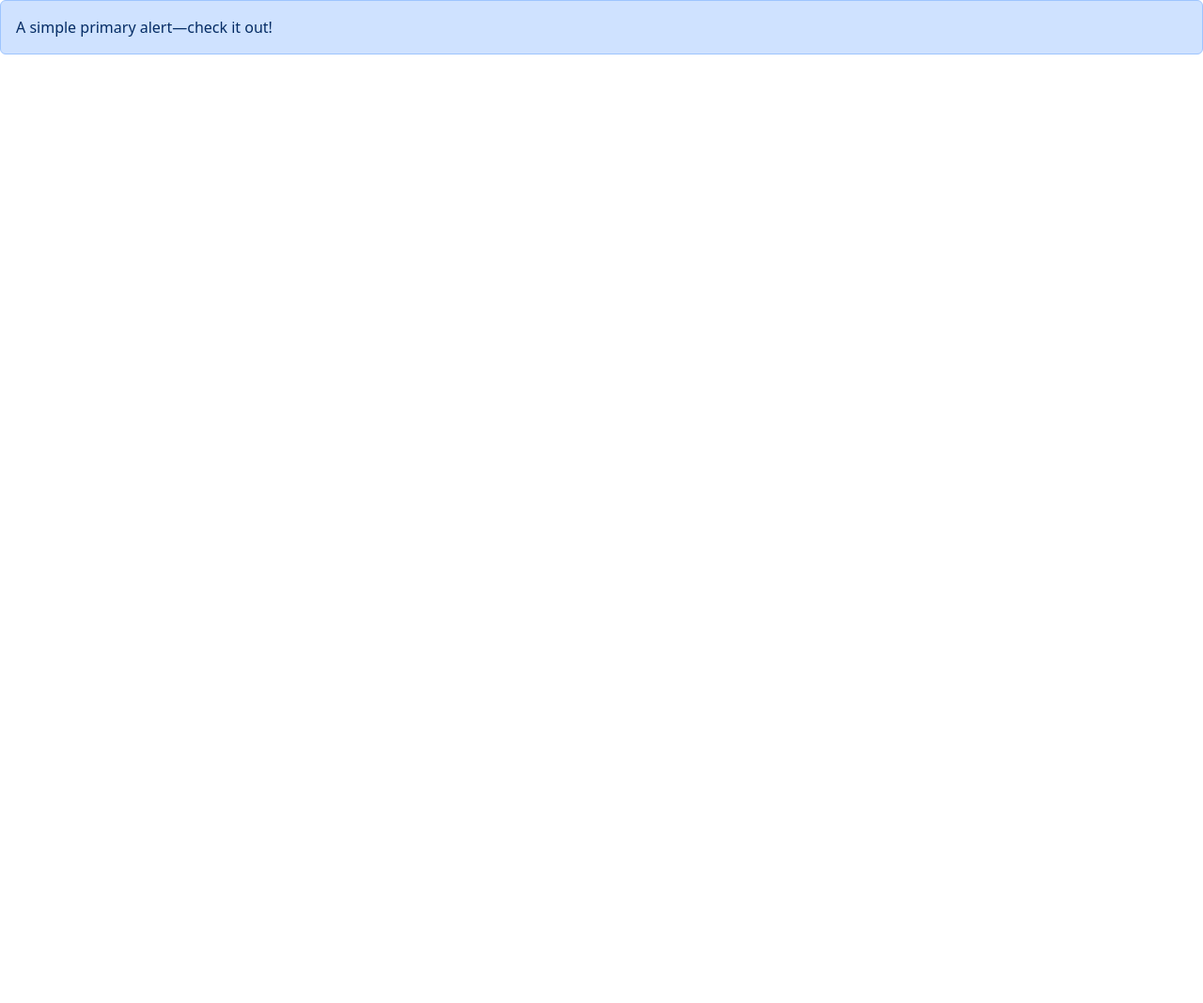
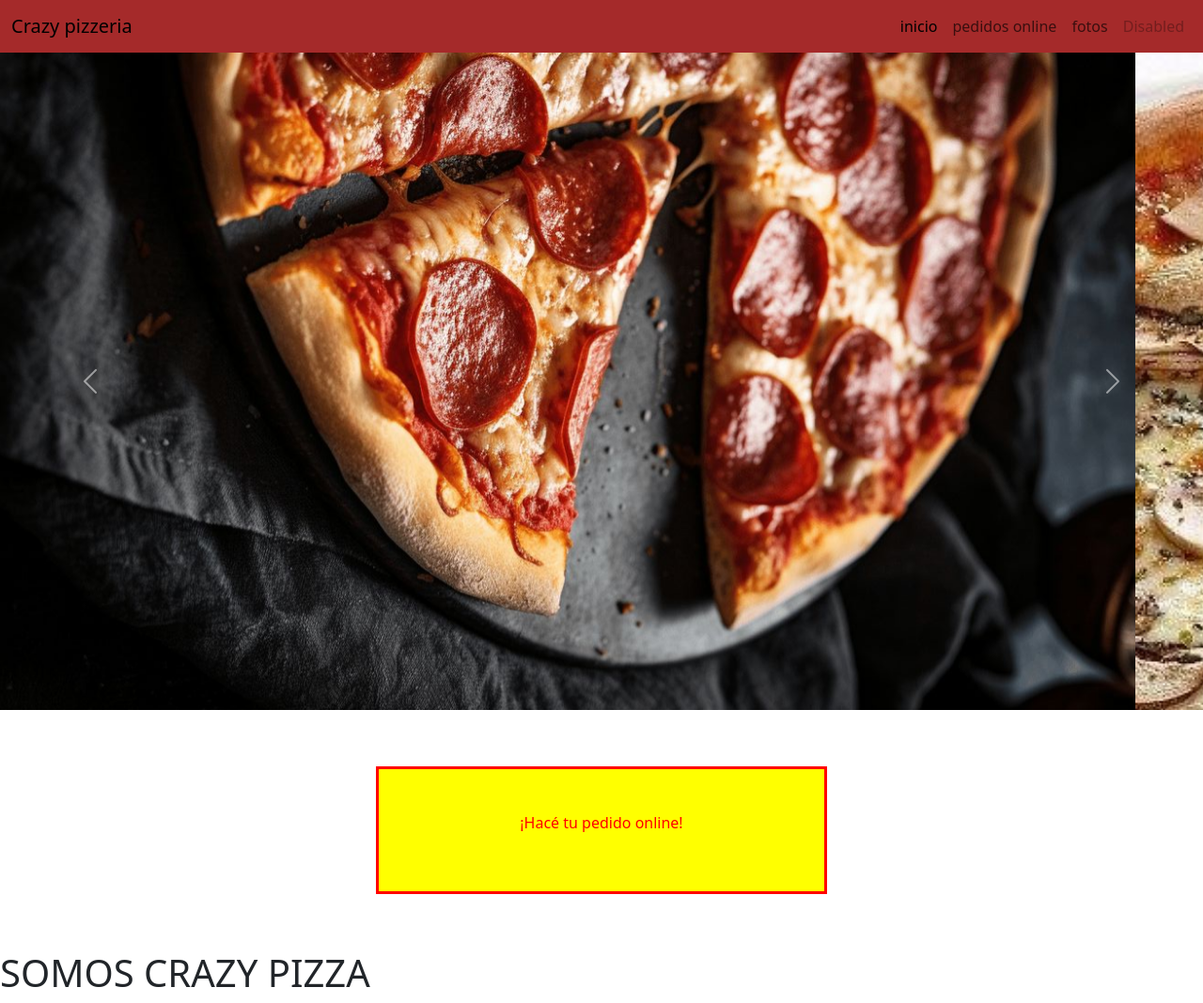
Before and after one commit to rocioizzo/mi-repositorio, a website: page index.html in a window 1280 px wide. Shown: the whole page at 94% size. Before the commit the page ends 800 px from the top, so only its background shows below. Drawn offline with nearby package versions, Linux system fonts and the light colour scheme.

Commit message:
actualizacion

```diff
--- a/index.html
+++ b/index.html
@@ -3,13 +3,69 @@
 <head>
     <meta charset="UTF-8">
     <meta name="viewport" content="width=device-width, initial-scale=1.0">
-    <title>Pizza el tano</title>
+    <title>crazy pizzeria</title>
+    <!--CSS-->
+   <link rel="stylesheet" href="style.css">
+   <!--BOOTSTRAP-->
 <link rel="stylesheet" href="https://cdn.jsdelivr.net/npm/bootstrap@5.3.3/dist/css/bootstrap.min.css">
-<script src="https://cdn.jsdelivr.net/npm/bootstrap@5.3.3/dist/js/bootstrap.bundle.min.js"></script>
 <body>
-    <div class="alert alert-primary" role="alert">
-        A simple primary alert—check it out!
+   <header>
+
+    <nav class="navbar navbar-expand-sm bg-navbar">
+      <div class="container-fluid">
+        <a class="navbar-brand" href="#">Crazy pizzeria</a>
+        <button class="navbar-toggler" type="button" data-bs-toggle="collapse" data-bs-target="#navbarNavAltMarkup" aria-controls="navbarNavAltMarkup" aria-expanded="false" aria-label="Toggle navigation">
+          <span class="navbar-toggler-icon"></span>
+        </button>
+        <div class="collapse navbar-collapse" id="navbarNavAltMarkup">
+          <div class="navbar-nav ms-auto">
+            <a class="nav-link active" aria-current="page" href="#">inicio</a>
+            <a class="nav-link" href="/pedidos-online.html">pedidos online</a>
+            <a class="nav-link" href="#">fotos</a>
+            <a class="nav-link disabled" aria-disabled="true">Disabled</a>
+
+          </div>
+        </div>
       </div>
+    </nav>
+      </div>
+    </div>
 
+
+
+      <div id="carouselExampleAutoplaying" class="carousel slide" data-bs-ride="carousel">
+        <div class="carousel-inner">
+          <div class="carousel-item active">
+            <img src="/img-pizzas/Homemade Pepperoni Pizza [1_75 Hours] - Chasety.jpg" class="d-block w-100" alt="...">
+          </div>
+          <div class="carousel-item">
+            <img src="/img-pizzas/Mushrooms, pizza de cogumelos.jpg" class="d-block w-100" alt="...">
+          </div>
+          <div class="carousel-item">
+            <img src="/img-pizzas/ac325495-2f33-448e-9391-8c32f804e3ad.jpg" class="d-block w-100" alt="...">
+          </div>
+        </div>
+        <button class="carousel-control-prev" type="button" data-bs-target="#carouselExampleAutoplaying" data-bs-slide="prev">
+          <span class="carousel-control-prev-icon" aria-hidden="true"></span>
+          <span class="visually-hidden">Previous</span>
+        </button>
+        <button class="carousel-control-next" type="button" data-bs-target="#carouselExampleAutoplaying" data-bs-slide="next">
+          <span class="carousel-control-next-icon" aria-hidden="true"></span>
+          <span class="visually-hidden">Next</span>
+        </button>
+      </div>
+    </header>
+    <main>
+    <div class="flex-container">
+      <p>¡Hacé tu pedido online!</p>
+    </div>
+     <div>
+      <h1> SOMOS  <span class="resaltar"> CRAZY PIZZA </span> </h1>
+     </div>
+
+
+
+   </header>
+   <script src="https://cdn.jsdelivr.net/npm/bootstrap@5.3.3/dist/js/bootstrap.bundle.min.js"></script>
 </body>
 </html>
--- /dev/null
+++ b/style.css
@@ -0,0 +1,17 @@
+.bg-navbar{
+    background-color: brown;
+}
+.carousel-item{
+    max-height: 700px;
+
+}
+.flex-container{
+    display: flex;
+    background-color: yellow;
+    color: red;
+    justify-content: center;
+    padding: 45px;
+    margin: 60px 400px 60px 400px;
+    border: solid
+
+}
```
Also changed, not shown: SCSS/styles.scss (added, +9 -0 lines), package.json (added, +15 -0 lines), img-pizzas/53ffe39c-1cb6-41f0-9c8f-de7664ab0036.jpg (added), img-pizzas/Homemade Pepperoni Pizza [1_75 Hours] - Chasety.jpg (added), img-pizzas/Homemade Pizza Dough - Pepper Delight.jpg (added), img-pizzas/Mushrooms, pizza de cogumelos.jpg (added), img-pizzas/Neapolitan Pizza Dough.jpg (added), img-pizzas/The Most Cheesy French Onion Soup Pizza - rachLmansfield.jpg (added), img-pizzas/ac325495-2f33-448e-9391-8c32f804e3ad.jpg (added), pedidos-online.html (added), 2 other files.
